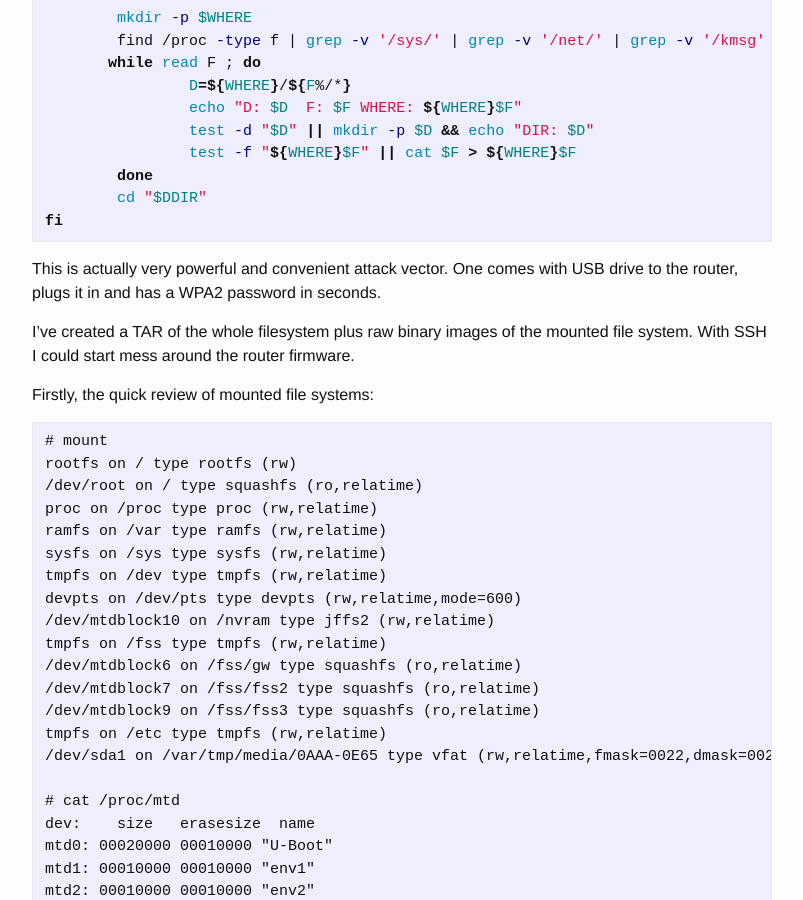
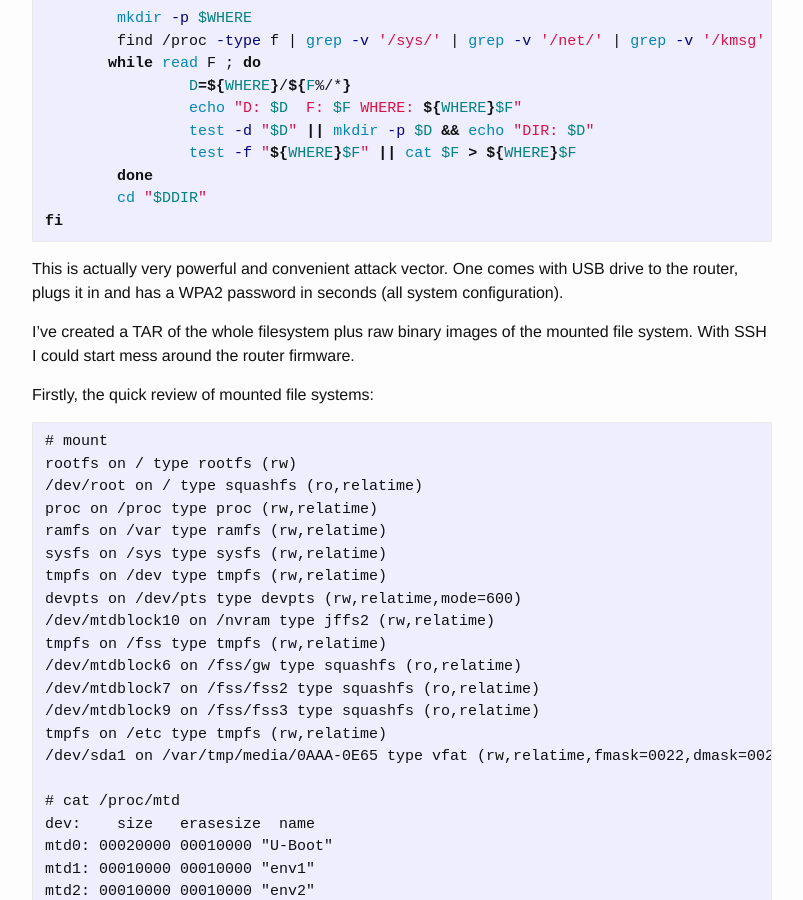
Before and after one commit to yolosec/deadcodeBlog, a Jekyll site: the page built from _posts/2016-06-14-UPC-UBEE-EVW3226-WPA2-RExing.markdown, in a window 1280 px wide and 900 px high, scrolled down 1410 px. Shown: the whole window, without its empty margins (238-1041 px from the left). Built offline with Jekyll 4.4.1, drawn with Linux system fonts in a browser that asks for light colours.

Commit message:
ubee: intro fix

````diff
--- a/_posts/2016-06-14-UPC-UBEE-EVW3226-WPA2-RExing.markdown
+++ b/_posts/2016-06-14-UPC-UBEE-EVW3226-WPA2-RExing.markdown
@@ -72,7 +72,8 @@ if [ ! -e /etc/passwd.1 ]; then
 fi
 ```
 
-This is actually very powerful and convenient attack vector. One comes with USB drive to the router, plugs it in and has a WPA2 password in seconds.
+This is actually very powerful and convenient attack vector. One comes with USB drive to the router,
+plugs it in and has a WPA2 password in seconds (all system configuration).
 
 I’ve created a TAR of the whole filesystem plus raw binary images of the mounted file system.
 With SSH I could start mess around the router firmware.
````
